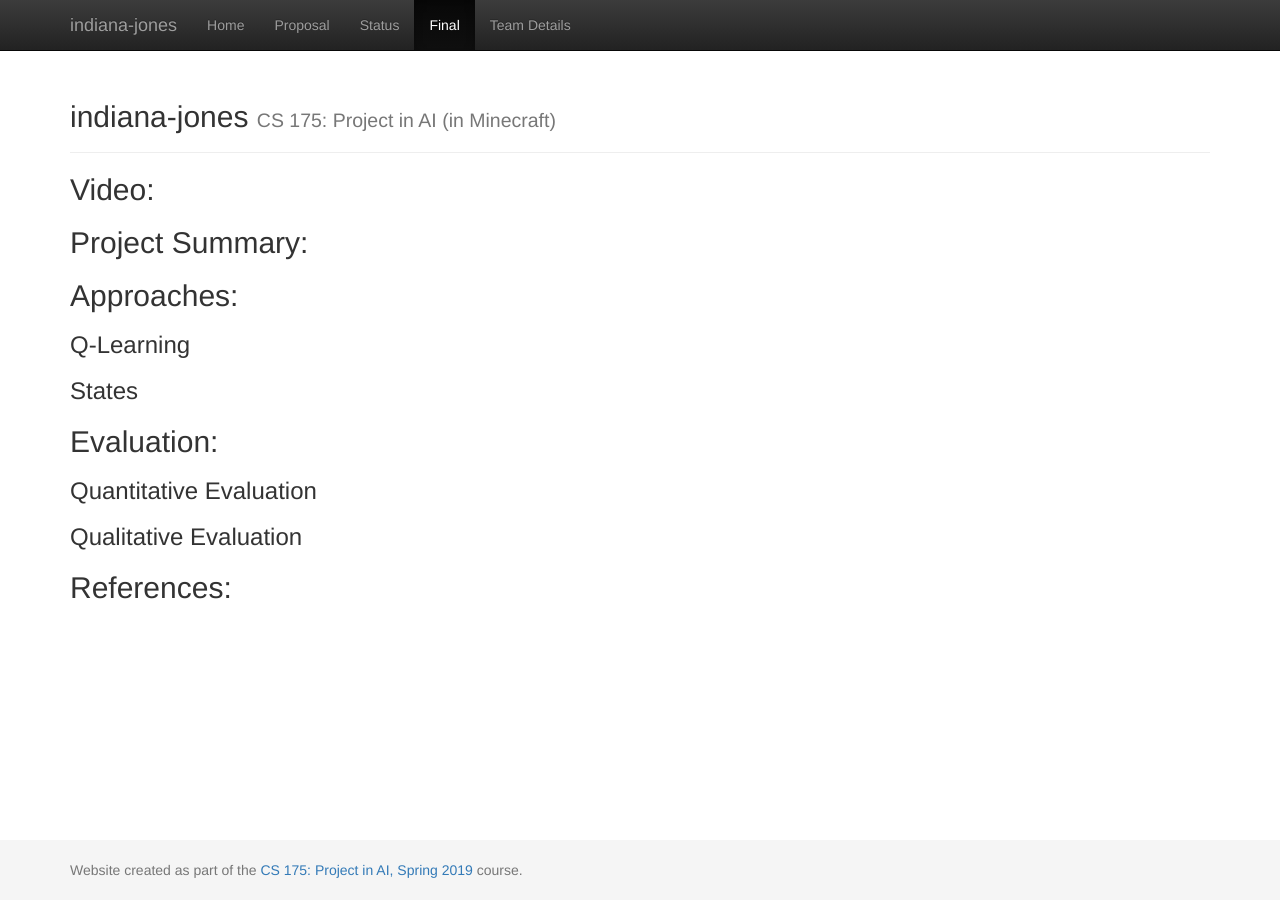
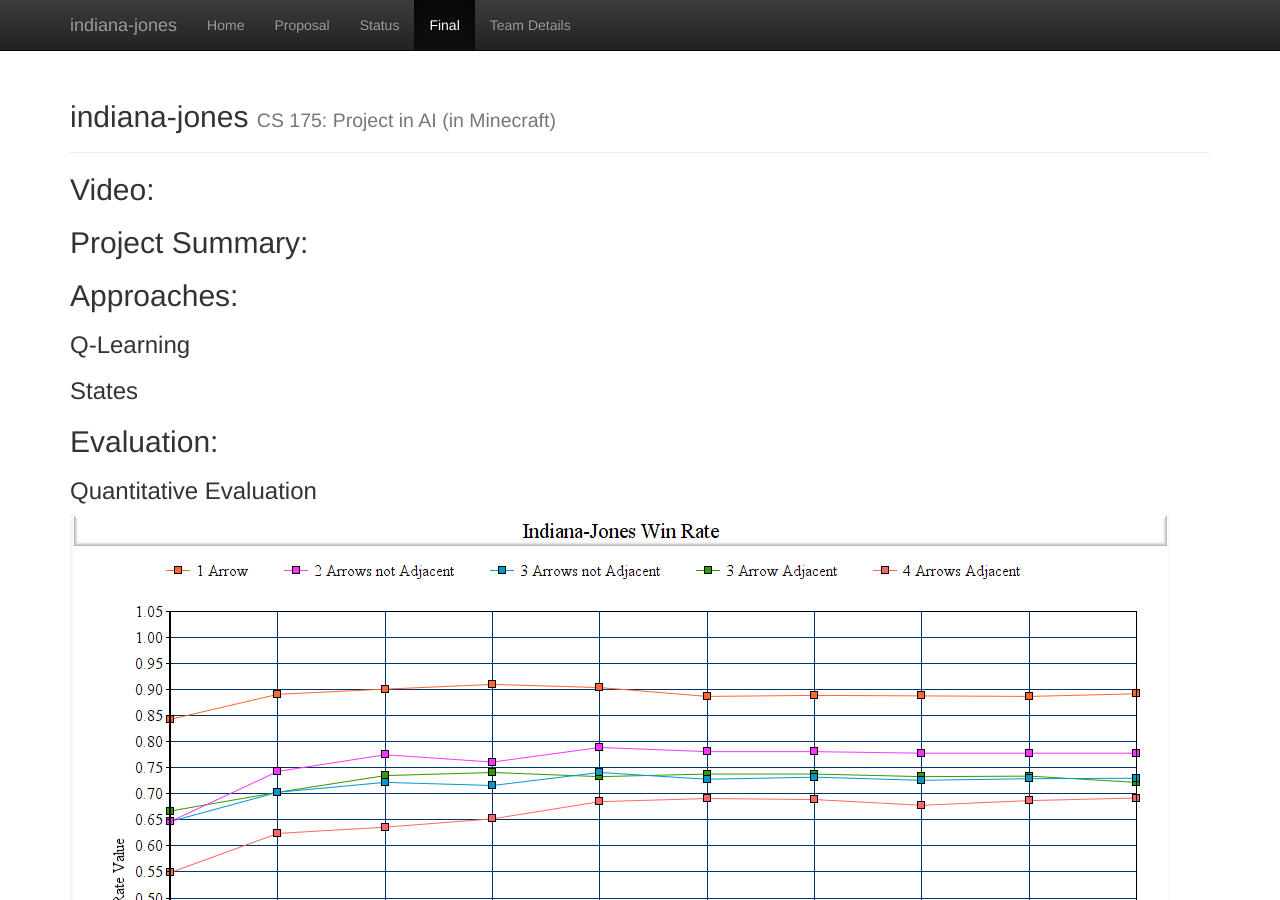
Before and after one commit to denn9s/indiana-jones, a Jekyll site: the page built from docs/final.md, in a window 1280 px wide and 900 px high. Built offline with Jekyll 4.4.1, drawn with Linux system fonts in a browser that asks for light colours.

Commit message:
Update final.md

```diff
--- a/docs/final.md
+++ b/docs/final.md
@@ -18,6 +18,8 @@ title: Final Report
 
 ### Quantitative Evaluation
 
+![](Indiana-JonesWR.png)
+
 ### Qualitative Evaluation
 
 ## References:
```
